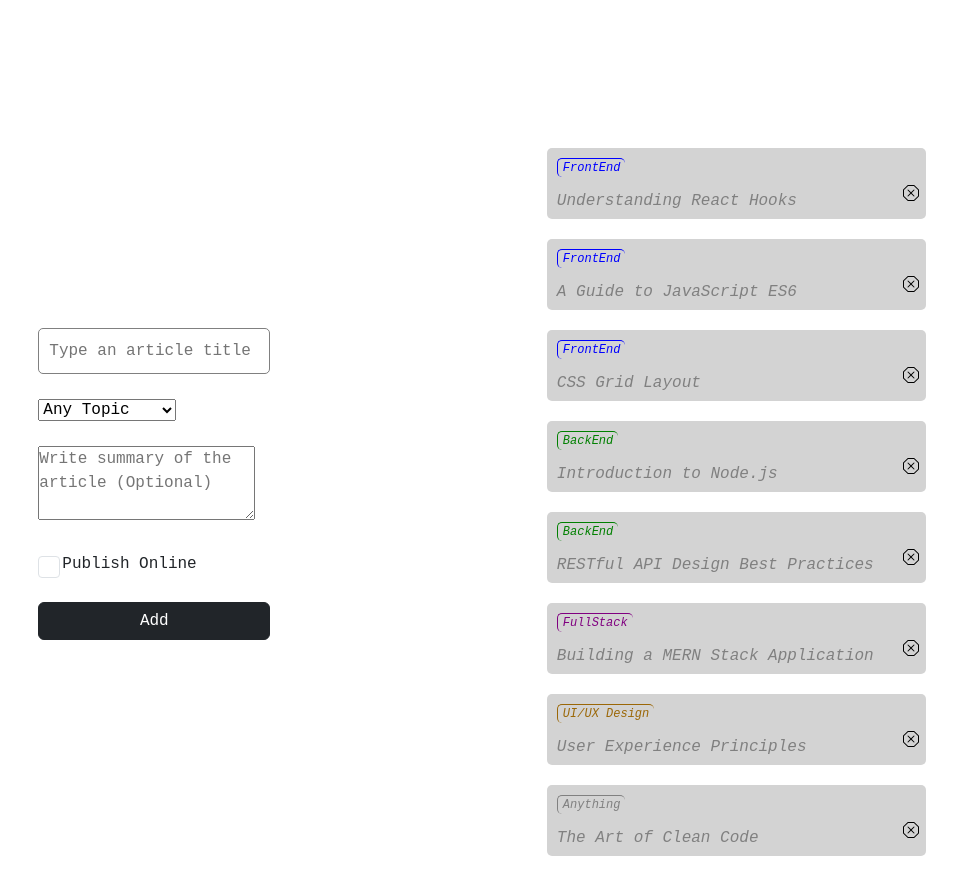
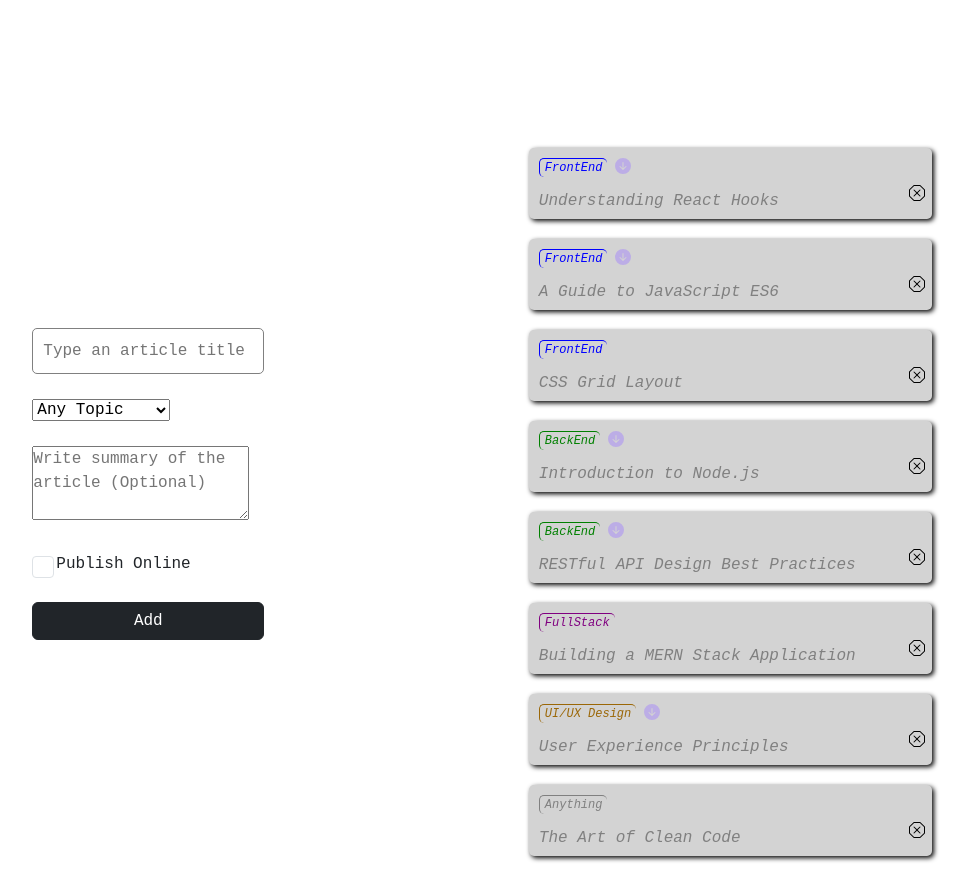
Before and after one commit to stefanozuffi/react-form, a React (Vite) app: page / in a window 1280 px wide. Shown: the whole page, without its empty margins (158-1127 px from the left). Built offline with nearby package versions, Linux system fonts and the light colour scheme.

Commit message:
basic implementation of a download/publish online icon, connected witgh checkbox

```diff
--- a/src/assets/components/AppList.jsx
+++ b/src/assets/components/AppList.jsx
@@ -1,4 +1,4 @@
-import articles from "../data/articles"
+import CloudLogo from '../../icons/cloud-check-fill.svg'
 import DeleteBtn from "./DeleteBtn"
 import ListElement from "./ListElement"
 
@@ -7,10 +7,12 @@ export default function AppList(props) {
         <ul className="articles-list">
             {props.list.map(article =>
 
-            <li className="d-flex flex-column" key={article.id}>
-                <div className="article-head d-flex justify-content-between align-items-center">
-                    <ListElement title={article.title} id={article.id} AccF={props.AccF} current={props.current} category={article.category}/>
+            <li className="article-li d-flex flex-column" key={article.id}>
+                <div className="article-head d-flex justify-content-between align-items-center gap-4">
+                    <ListElement title={article.title} id={article.id} AccF={props.AccF} current={props.current} category={article.category} online={article.online}/>
+
                     <DeleteBtn id={article.id} handleF={props.handleF}/>
+
                 </div>
 
                 {props.current === article.id && <p>{article.description}</p>}
--- a/src/assets/components/ListElement.jsx
+++ b/src/assets/components/ListElement.jsx
@@ -1,7 +1,15 @@
 export default function ListElement(props) {
     return(
         <div className={`article d-flex flex-column gap-4 ${props.category === 'UI/UX Design' ? 'UIUX' : props.category}`} key={props.id}>
-             <h8>{props.category}</h8>
+
+            <div className="upper-title d-flex gap-2">
+                <h8>{props.category}</h8>
+                {props.online &&
+                    <svg className='online-badge' xmlns="http://www.w3.org/2000/svg" width="16" height="16" fill="currentColor" class="bi bi-arrow-down-circle-fill" viewBox="0 0 16 16">
+                        <path d="M16 8A8 8 0 1 1 0 8a8 8 0 0 1 16 0M8.5 4.5a.5.5 0 0 0-1 0v5.793L5.354 8.146a.5.5 0 1 0-.708.708l3 3a.5.5 0 0 0 .708 0l3-3a.5.5 0 0 0-.708-.708L8.5 10.293z"/>
+                    </svg>}
+            </div>
+
             <h6 className={`head-text ${props.current == props.id ? 'active' : ''} `} onClick={props.AccF} data-id={props.id}> {props.title} </h6>
         </div>
     )
--- a/src/index.css
+++ b/src/index.css
@@ -69,11 +69,16 @@ h8 {
   border-color: gray;
 }
 
+.article-li {
+  max-width: 30rem;
+}
+
 .article-head {
   background-color: lightgray;
   margin: 10px 0;
   padding: 10px;
   border-radius: 5px;
+  box-shadow: 2px 2px 5px rgba(0, 0, 0, 1);
 }
 
 .head-text {
@@ -93,6 +98,10 @@ h8 {
   font-weight: bold;
 }
 
+svg {
+  fill: rgb(188, 173, 230);
+}
+
 .btn-delete {
   background-color: red;
   border: none;
```
Also changed, not shown: src/icons/cloud-check-fill.svg (added).
